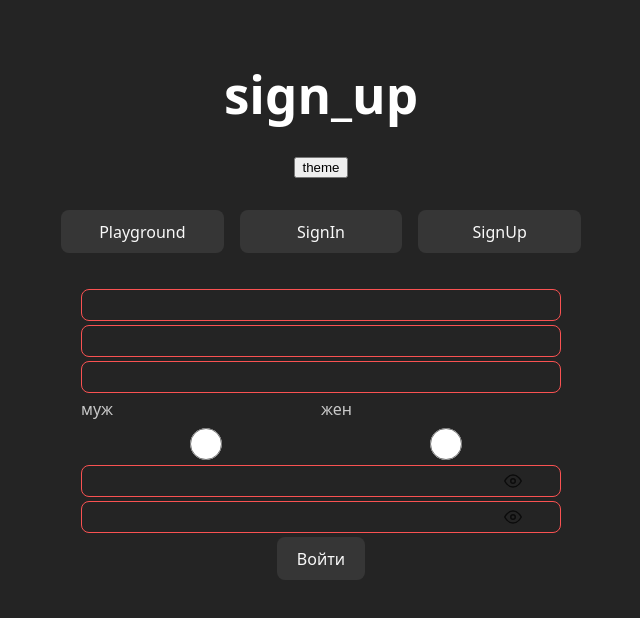
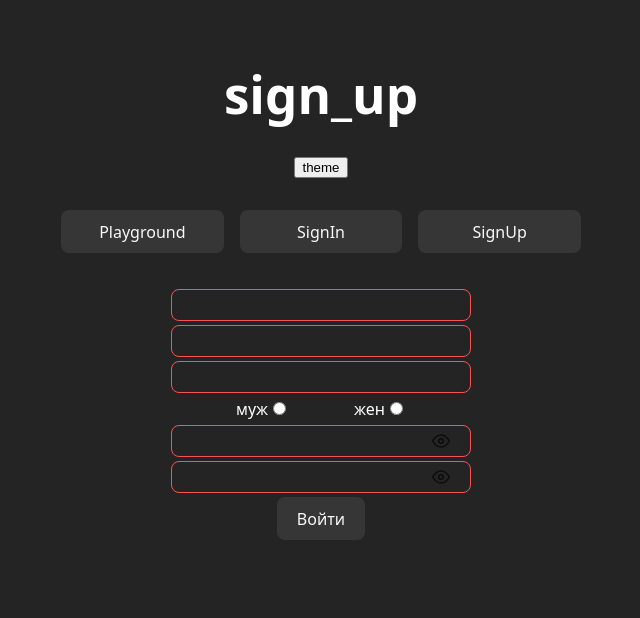
Before and after one commit to praesidi/rs-react-module-4-form, a React (Vite) app: page / in a window 1280 px wide. Both pictures are taken after a click on the button "SignUp". Shown: the top 618 px of the page, without its empty margins (319-959 px from the left). Built offline with nearby package versions, Linux system fonts and the light colour scheme.

Commit message:
feat: example sign up page

```diff
--- a/src/pages/sign-up/sign-up.module.css
+++ b/src/pages/sign-up/sign-up.module.css
@@ -14,5 +14,5 @@
 
 .gender-select {
   display: flex;
-  justify-content: center;
+  justify-content: space-evenly;
 }
--- a/src/pages/sign-up/sign-up.tsx
+++ b/src/pages/sign-up/sign-up.tsx
@@ -1,8 +1,14 @@
-import type { FormEvent } from "react";
+import { useState, type FormEvent } from "react";
 import styles from "./sign-up.module.css";
 import Input from "../../components/input/input";
 
 export const SignUp = () => {
+  const [gender, setGender] = useState<'male' | 'female' | null>(null);
+
+  const handleGender = (selectedGender: 'male' | 'female') => {
+    setGender(selectedGender);
+  };
+
   const handleSubmit = (e: FormEvent<HTMLFormElement>) => {
     e.preventDefault();
 
@@ -21,8 +27,28 @@ export const SignUp = () => {
         <Input type="text" name="nickname" />
         <Input type="email" name="email" />
         <div className={styles["gender-select"]}>
-          <Input type="radio" value="male" name="gender" label="муж" />
-          <Input type="radio" value="female" name="gender" label="жен" />
+          <div style={{display: "flex"}}>
+            <label>
+              муж
+              <input
+                type="radio"
+                value="male"
+                checked={gender==="male"}
+                onChange={() => handleGender('male')}
+              />
+            </label>
+          </div>
+          <div style={{display: "flex"}}>
+            <label>
+              жен
+              <input
+                type="radio"
+                value="female"
+                checked={gender==="female"}
+                onChange={() => handleGender('female')}
+              />
+            </label>
+          </div>
         </div>
         <Input type="password" name="password" />
         <Input type="password" name="password2" />
```
